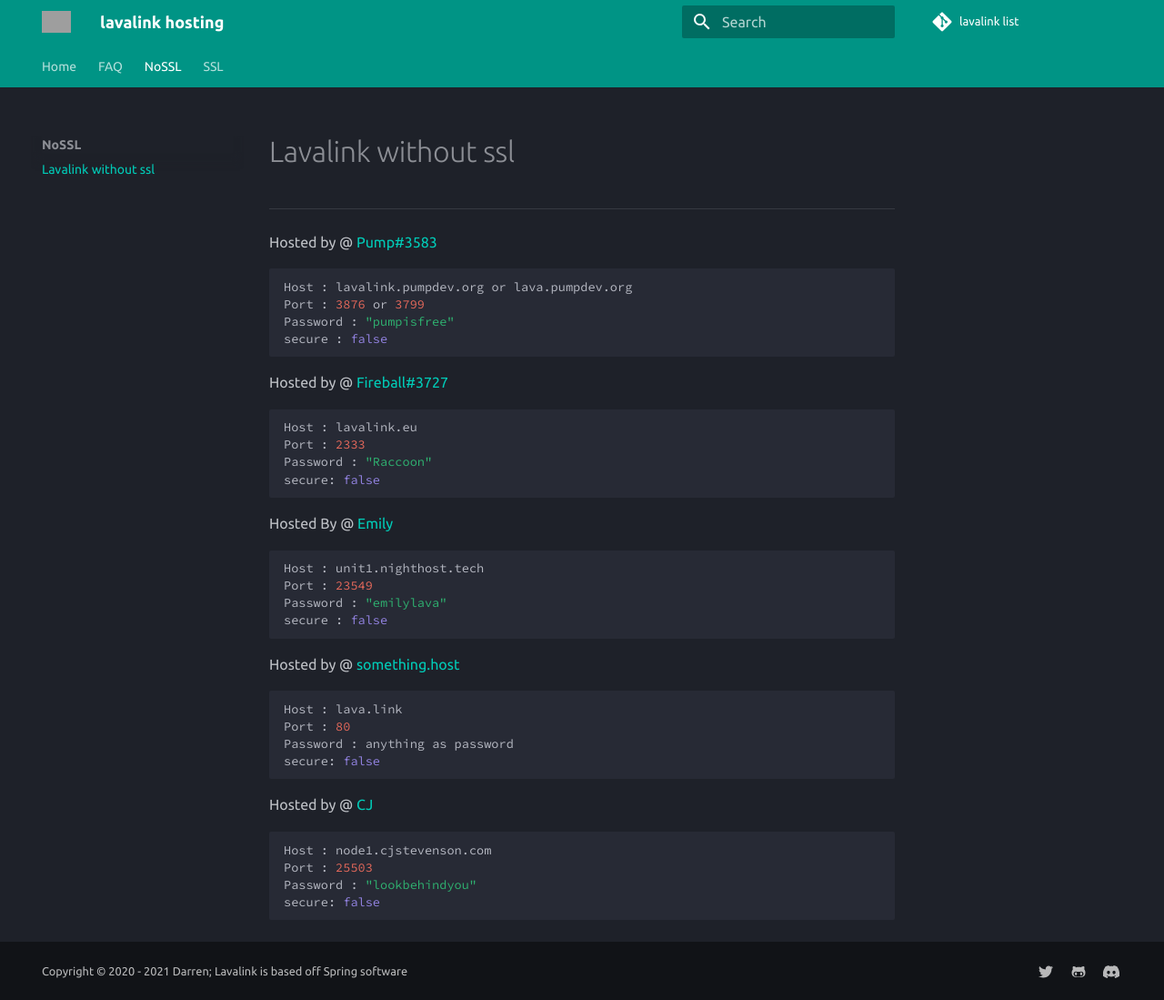
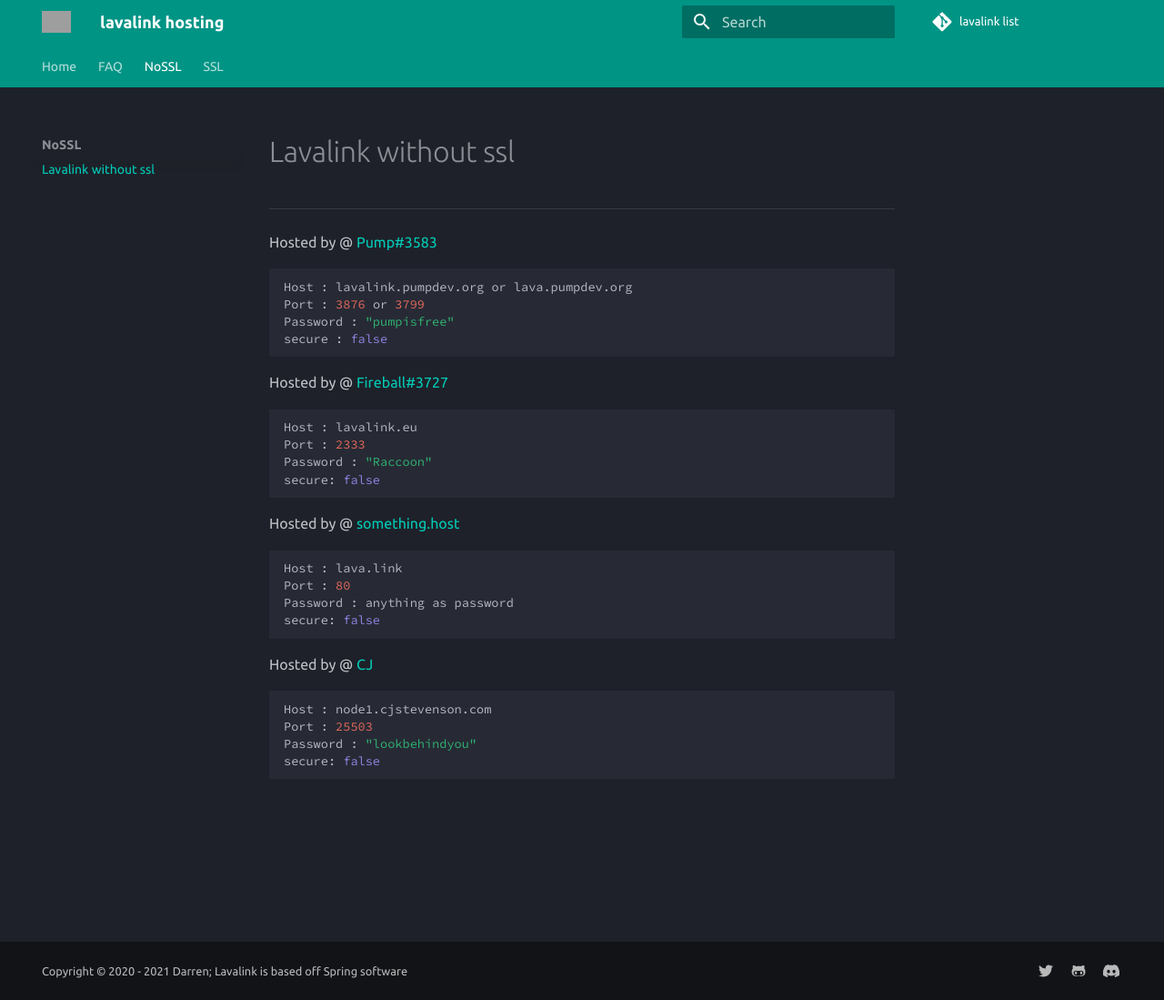
Before and after one commit to DarrenOfficial/lavalink-list, an MkDocs documentation site: the page built from docs/NoSSL/lavalink-without-ssl.md, in a window 1280 px wide and 1099 px high. Shown: the whole window at 91% size. Built offline with MkDocs 1.6.1 and Material for MkDocs 9.7.7, drawn with Linux system fonts in a browser that asks for light colours; comment, search, counter and statistics services are not loaded; grey boxes are pictures that could not be loaded.

Commit message:
lavalink died
[4:11:2021 - 5:23] | Node: Main | Lavalink node has an error: connect ECONNREFUSED 34.86.87.153:23549
[4:11:2021 - 5:23] | Node: Main | Lavalink node is disconnected.
[4:11:2021 - 5:23] | Node: Main | Lavalink node is reconnecting.
[4:11:2021 - 5:23] | Node: Main | Lavalink node has an error: connect ECONNREFUSED 34.86.87.153:23549
[4:11:2021 - 5:23] | Node: Main | Lavalink node is disconnected.
[4:11:2021 - 5:23] | Node: Main | Lavalink node is reconnecting.

````diff
--- a/docs/NoSSL/lavalink-without-ssl.md
+++ b/docs/NoSSL/lavalink-without-ssl.md
@@ -14,13 +14,6 @@ Port : 2333
 Password : "Raccoon"
 secure: false
 ```
-Hosted By @ [Emily](https://github.com/Emily8733)
-```bash
-Host : unit1.nighthost.tech
-Port : 23549
-Password : "emilylava"
-secure : false
-```
 Hosted by @ [something.host](https://support.something.host/en/article/lavalink-hosting-okm26z/)
 ```bash
 Host : lava.link
````
